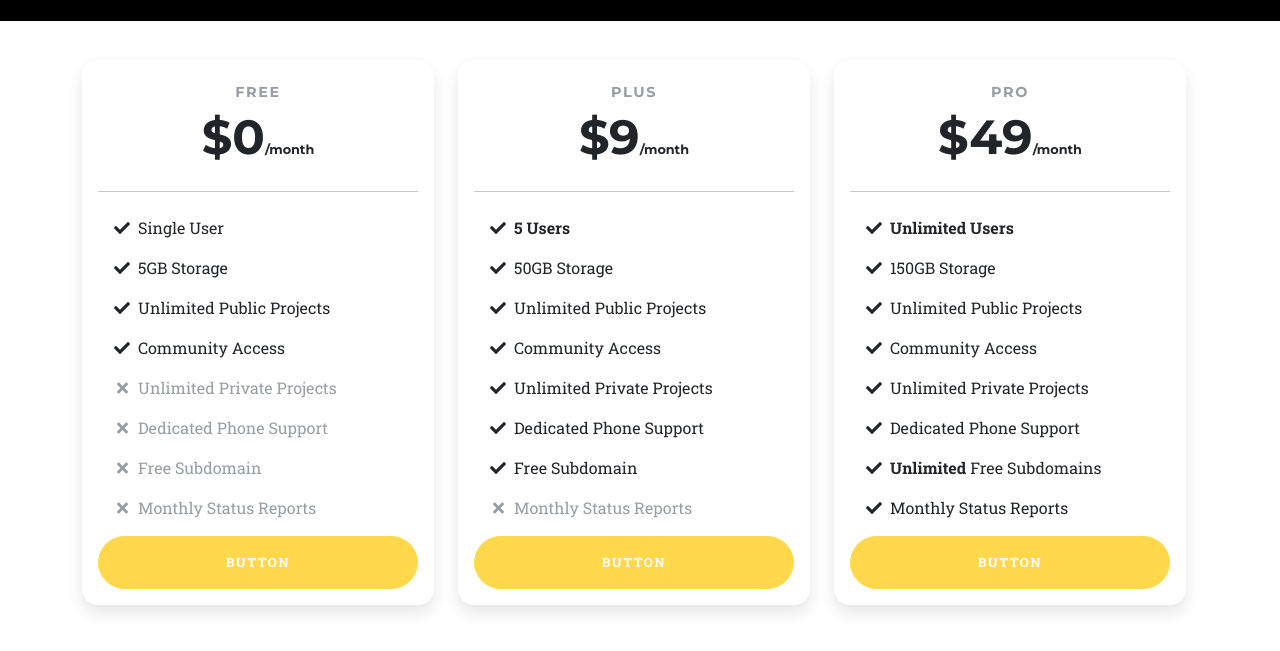
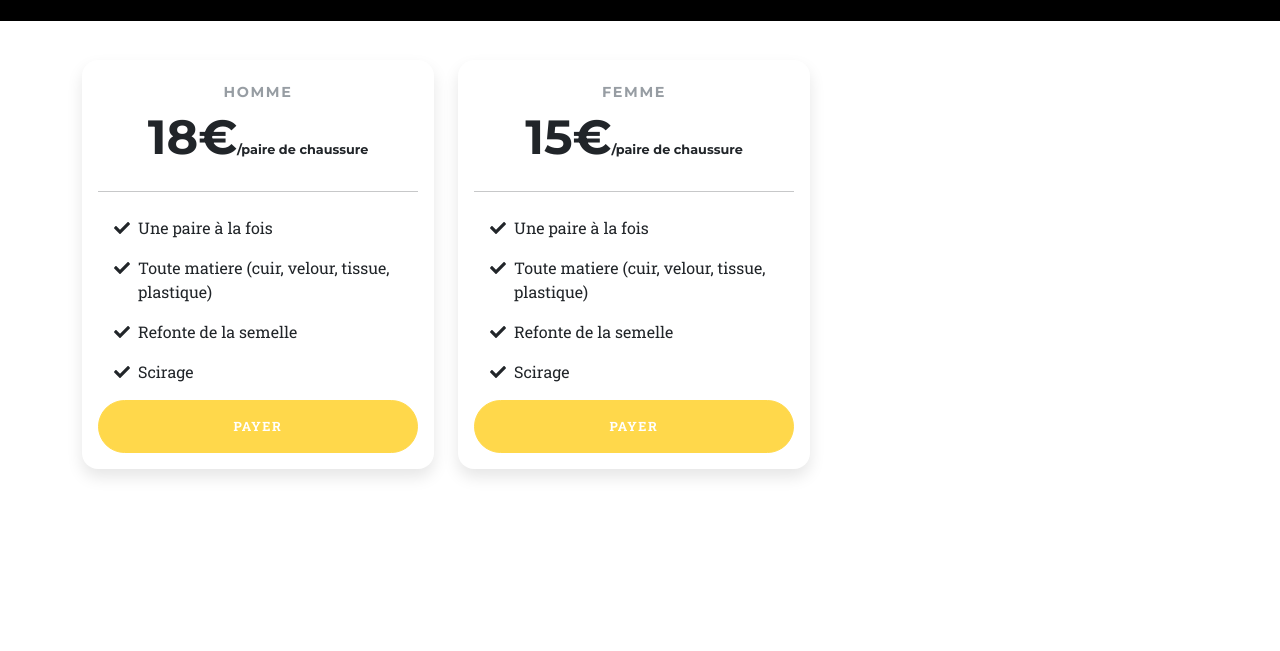
Before and after one commit to AbdouScript/Site_web_cordonnier, a plain HTML site: page devis.html in a window 1280 px wide. Shown: the part 73-724 px from the top of the page. Drawn offline with Linux system fonts and the light colour scheme.

Commit message:
modification tarif devis

```diff
--- a/devis.html
+++ b/devis.html
@@ -46,25 +46,18 @@
         <div class="col-lg-4">
           <div class="card mb-5 mb-lg-0">
             <div class="card-body">
-              <h5 class="card-title text-muted text-uppercase text-center">Free</h5>
-              <h6 class="card-price text-center">$0<span class="period">/month</span></h6>
+              <h5 class="card-title text-muted text-uppercase text-center">Homme</h5>
+              <h6 class="card-price text-center">18€<span class="period">/paire de chaussure</span></h6>
               <hr>
               <ul class="fa-ul">
-                <li><span class="fa-li"><i class="fas fa-check"></i></span>Single User</li>
-                <li><span class="fa-li"><i class="fas fa-check"></i></span>5GB Storage</li>
-                <li><span class="fa-li"><i class="fas fa-check"></i></span>Unlimited Public Projects</li>
-                <li><span class="fa-li"><i class="fas fa-check"></i></span>Community Access</li>
-                <li class="text-muted"><span class="fa-li"><i class="fas fa-times"></i></span>Unlimited
-                  Private Projects</li>
-                <li class="text-muted"><span class="fa-li"><i class="fas fa-times"></i></span>Dedicated
-                  Phone Support</li>
-                <li class="text-muted"><span class="fa-li"><i class="fas fa-times"></i></span>Free Subdomain
-                </li>
-                <li class="text-muted"><span class="fa-li"><i class="fas fa-times"></i></span>Monthly Status
-                  Reports</li>
+                <li><span class="fa-li"><i class="fas fa-check"></i></span>Une paire à la fois</li>
+                <li><span class="fa-li"><i class="fas fa-check"></i></span>Toute matiere (cuir, velour, tissue, plastique)</li>
+                <li><span class="fa-li"><i class="fas fa-check"></i></span>Refonte de la semelle</li>
+                <li><span class="fa-li"><i class="fas fa-check"></i></span>Scirage</li>
+
               </ul>
               <div class="d-grid">
-                <a href="#" class="btn btn-primary text-uppercase">Button</a>
+                <a href="#" class="btn btn-primary text-uppercase">Payer</a>
               </div>
             </div>
           </div>
@@ -73,51 +66,24 @@
         <div class="col-lg-4">
           <div class="card mb-5 mb-lg-0">
             <div class="card-body">
-              <h5 class="card-title text-muted text-uppercase text-center">Plus</h5>
-              <h6 class="card-price text-center">$9<span class="period">/month</span></h6>
+              <h5 class="card-title text-muted text-uppercase text-center">Femme</h5>
+              <h6 class="card-price text-center">15€<span class="period">/paire de chaussure</span></h6>
               <hr>
               <ul class="fa-ul">
-                <li><span class="fa-li"><i class="fas fa-check"></i></span><strong>5 Users</strong></li>
-                <li><span class="fa-li"><i class="fas fa-check"></i></span>50GB Storage</li>
-                <li><span class="fa-li"><i class="fas fa-check"></i></span>Unlimited Public Projects</li>
-                <li><span class="fa-li"><i class="fas fa-check"></i></span>Community Access</li>
-                <li><span class="fa-li"><i class="fas fa-check"></i></span>Unlimited Private Projects</li>
-                <li><span class="fa-li"><i class="fas fa-check"></i></span>Dedicated Phone Support</li>
-                <li><span class="fa-li"><i class="fas fa-check"></i></span>Free Subdomain</li>
-                <li class="text-muted"><span class="fa-li"><i class="fas fa-times"></i></span>Monthly Status
-                  Reports</li>
-              </ul>
+                  <li><span class="fa-li"><i class="fas fa-check"></i></span>Une paire à la fois</li>
+                  <li><span class="fa-li"><i class="fas fa-check"></i></span>Toute matiere (cuir, velour, tissue, plastique)</li>
+                  <li><span class="fa-li"><i class="fas fa-check"></i></span>Refonte de la semelle</li>
+                  <li><span class="fa-li"><i class="fas fa-check"></i></span>Scirage</li>
+
+                </ul>
               <div class="d-grid">
-                <a href="#" class="btn btn-primary text-uppercase">Button</a>
+                <a href="#" class="btn btn-primary text-uppercase">Payer</a>
               </div>
             </div>
           </div>
         </div>
         <!-- Pro Tier -->
-        <div class="col-lg-4">
-          <div class="card">
-            <div class="card-body">
-              <h5 class="card-title text-muted text-uppercase text-center">Pro</h5>
-              <h6 class="card-price text-center">$49<span class="period">/month</span></h6>
-              <hr>
-              <ul class="fa-ul">
-                <li><span class="fa-li"><i class="fas fa-check"></i></span><strong>Unlimited Users</strong>
-                </li>
-                <li><span class="fa-li"><i class="fas fa-check"></i></span>150GB Storage</li>
-                <li><span class="fa-li"><i class="fas fa-check"></i></span>Unlimited Public Projects</li>
-                <li><span class="fa-li"><i class="fas fa-check"></i></span>Community Access</li>
-                <li><span class="fa-li"><i class="fas fa-check"></i></span>Unlimited Private Projects</li>
-                <li><span class="fa-li"><i class="fas fa-check"></i></span>Dedicated Phone Support</li>
-                <li><span class="fa-li"><i class="fas fa-check"></i></span><strong>Unlimited</strong> Free
-                  Subdomains</li>
-                <li><span class="fa-li"><i class="fas fa-check"></i></span>Monthly Status Reports</li>
-              </ul>
-              <div class="d-grid">
-                <a href="#" class="btn btn-primary text-uppercase">Button</a>
-              </div>
-            </div>
-          </div>
-        </div>
+
       </div>
     </div>
   </section>
```
Also changed, not shown: equipe.html (+4 -4 lines), histoire.html (+1 -1 lines).
